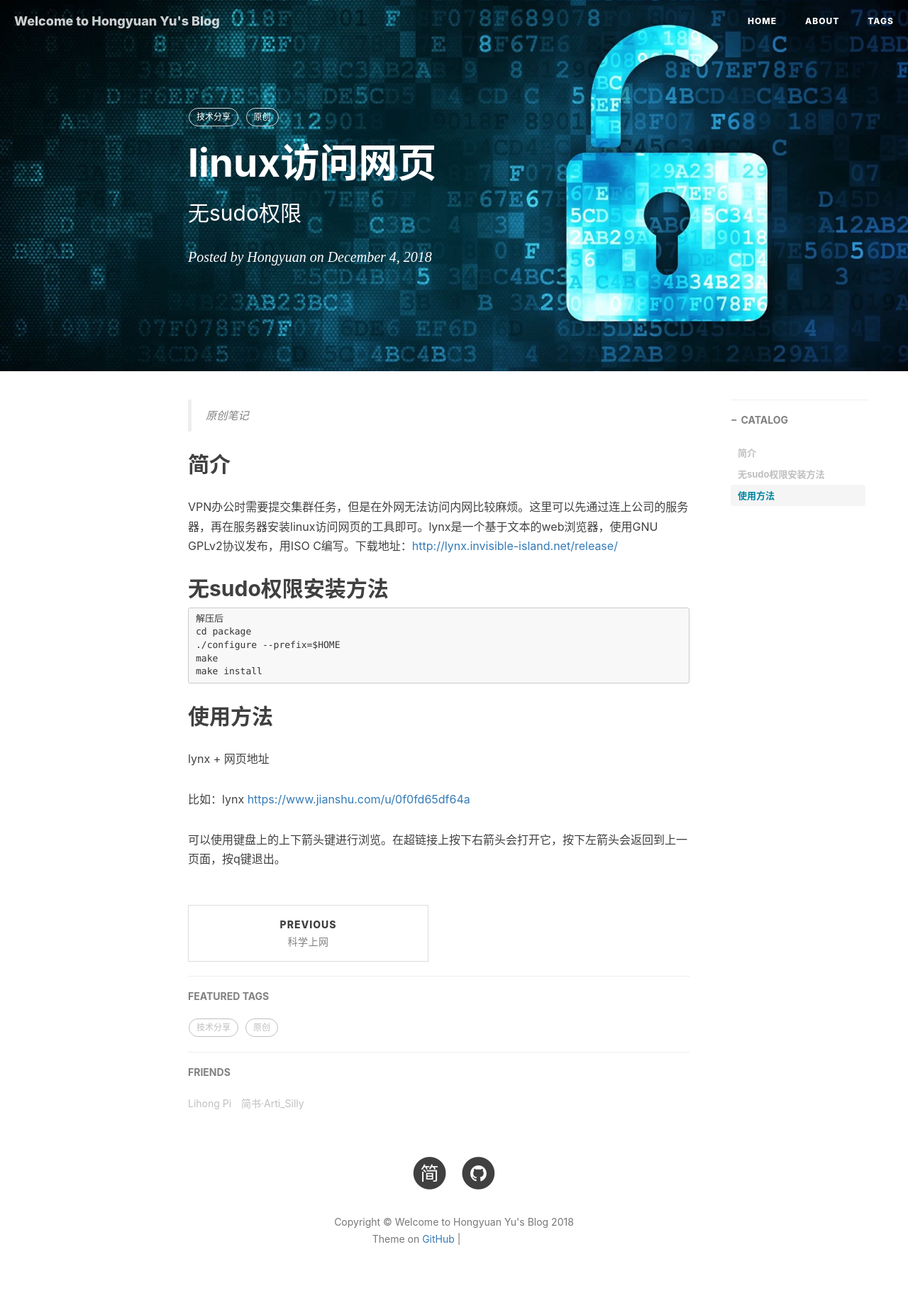
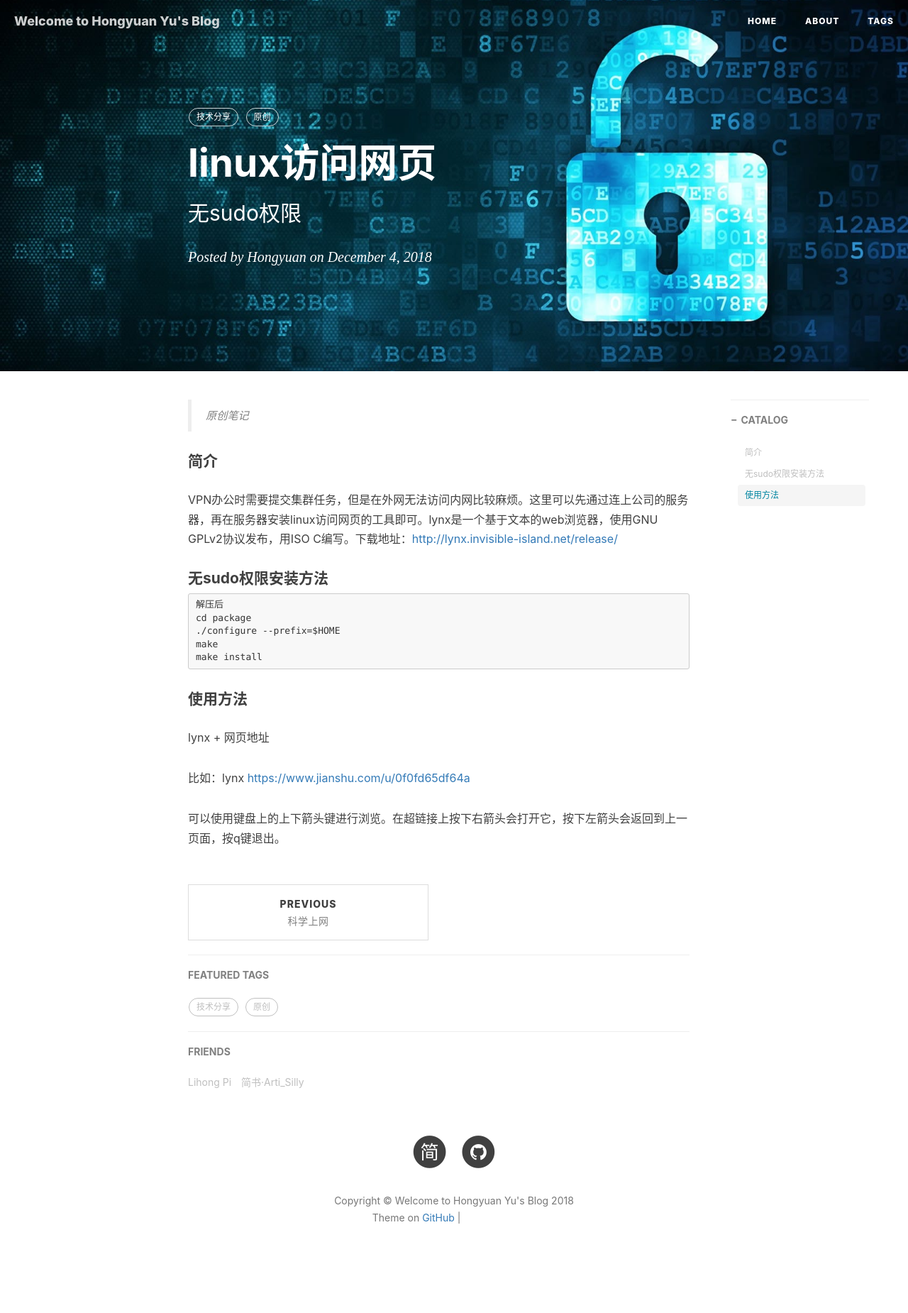
Before and after one commit to hongyuanyu/hongyuanyu.github.io, a Jekyll site: the page built from _posts/2018-12-04-linux访问网页与无sudo权限安装程序.md, in a window 1280 px wide. Shown: the whole page at 71% size. Built offline with Jekyll 4.4.1, drawn with Linux system fonts in a browser that asks for light colours; nearby versions of some CDN libraries; comment, search, counter and statistics services are not loaded; after the commit the page ends 1820 px from its top, so only the background shows below that; grey boxes are pictures that could not be loaded.

Commit message:
new poster

````diff
--- a/_posts/2018-12-04-linux访问网页与无sudo权限安装程序.md
+++ b/_posts/2018-12-04-linux访问网页与无sudo权限安装程序.md
@@ -14,11 +14,11 @@ tags:
 
 > 原创笔记
 
-## 简介
+#### 简介
 
 VPN办公时需要提交集群任务，但是在外网无法访问内网比较麻烦。这里可以先通过连上公司的服务器，再在服务器安装linux访问网页的工具即可。lynx是一个基于文本的web浏览器，使用GNU GPLv2协议发布，用ISO C编写。下载地址：[http://lynx.invisible-island.net/release/](http://lynx.invisible-island.net/release/)
 
-## 无sudo权限安装方法
+#### 无sudo权限安装方法
 
 ```
 解压后
@@ -28,7 +28,7 @@ make
 make install
 ```
 
-## 使用方法
+#### 使用方法
 
 lynx + 网页地址
 
````
